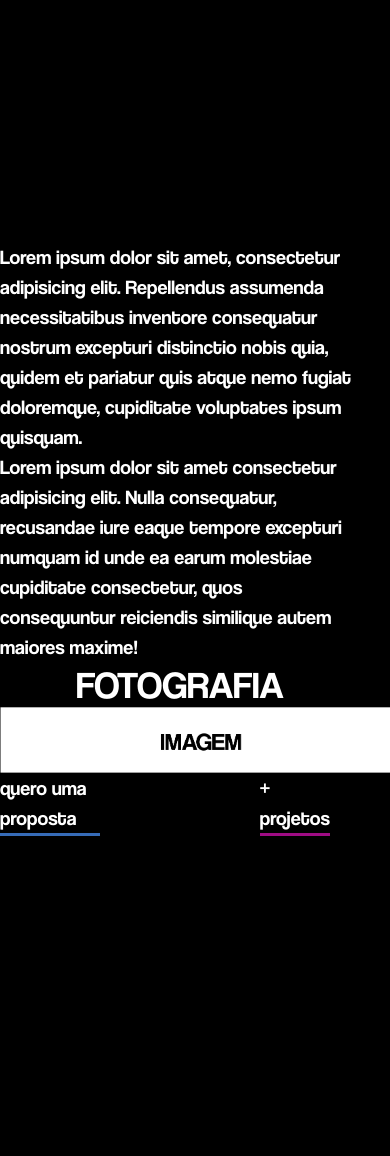
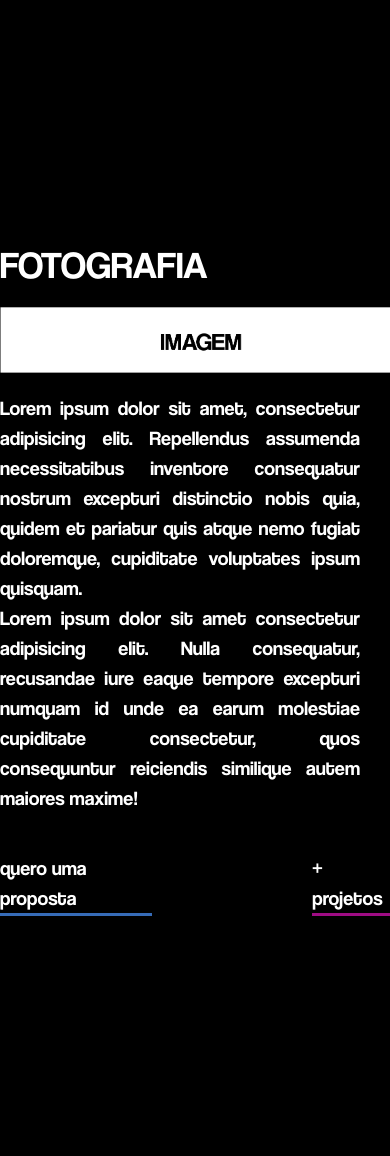
Before and after one commit to nairacirino/site-izi-assessoria, a PHP site: page /servicos.html in a window 390 px wide. Shown: the part 609-1765 px from the top of the page. Run offline with PHP 8.4, Linux system fonts and the light colour scheme; some libraries are stand-ins or nearby versions.

Commit message:
Responsivo serviços

```diff
--- a/assets/custom-css/custom.css
+++ b/assets/custom-css/custom.css
@@ -490,6 +490,7 @@ header {
         font-size: clamp(3rem, calc(3.5rem + 3.5vw), 70px);
         text-transform: uppercase;
     }
+
 }
 
 /* sm devices */
@@ -508,8 +509,41 @@ header {
         color: var(--roxo) !important;
     }
 
+    #texto-sobe {
+        display: none !important;
+    }
+
+    #texto-desce {
+        margin-bottom: 2rem !important;
+        margin-top: 1rem;
+        text-align: justify;
+    }
+
+    .wrap-div {
+        justify-content: flex-start !important;
+    }
+
+    .wrap-div h3 {
+        text-align: center !important;
+        margin-bottom: 1rem;
+    }
+
+    .div3 {
+        display: flex;
+        flex-direction: row;
+        justify-content: space-between;
+    }
+
+    .mais-projetos, .div1 {
+        margin: 0 !important;
+    }
 }
 
 /* md devices */
 
-@media (max-width: 991px) {}
+@media (min-width: 768px) {
+    #texto-desce {
+        display: none !important;
+    }
+
+}
--- a/servicos.html
+++ b/servicos.html
@@ -95,6 +95,18 @@
             </div>
             <div class="div2 col-md-8">
                 <img class="img-fluid" src="./assets/media/img/servicos/2-1-Serviços.jpg" alt="">
+                <div class="texto-servicos d-flex justify-content-end" id="texto-desce">
+                    <div class="col-md-8">
+                        <p class="me-4">Lorem ipsum dolor sit amet, consectetur adipisicing elit. Repellendus assumenda
+                            necessitatibus
+                            inventore consequatur nostrum excepturi distinctio nobis quia, quidem et pariatur quis atque
+                            nemo fugiat doloremque, cupiditate voluptates ipsum quisquam.</p>
+                        <p class="me-4">Lorem ipsum dolor sit amet consectetur adipisicing elit. Nulla consequatur, recusandae
+                            iure eaque
+                            tempore excepturi numquam id unde ea earum molestiae cupiditate consectetur, quos consequuntur
+                            reiciendis similique autem maiores maxime!</p>
+                    </div>
+                </div>
                 <div class="div3">
                     <a class="me-7 quero-proposta" href="#">quero uma proposta</a>
                     <a class="me-5 mais-projetos" href="#">+ projetos</a>
```
